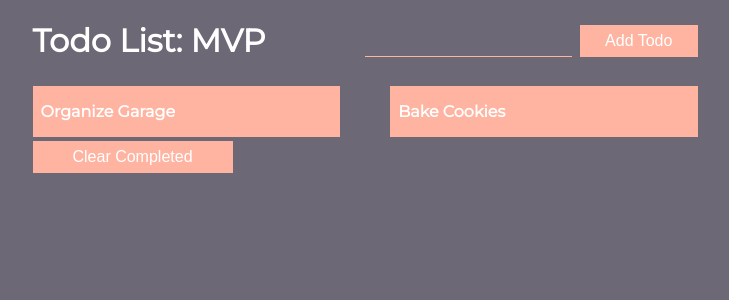
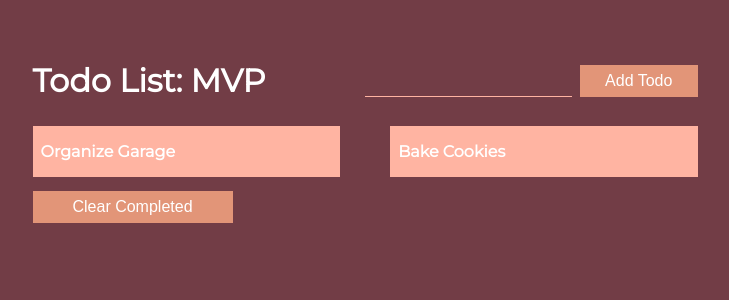
Before and after one commit to maribelcuales/React-Todo-Project, a React (Create React App) app: page / in a window 1280 px wide. Shown: the top 300 px of the page, without its empty margins (275-1004 px from the left). Built offline with nearby package versions, Linux system fonts and the light colour scheme; the HTML template or start-up script is replaced by a standard one.

Commit message:
Added div to contain to clear button and css styling to it.

```diff
--- a/src/components/TodoList.js
+++ b/src/components/TodoList.js
@@ -3,6 +3,7 @@
 
 import React from "react";
 import Todo from "./Todo";
+import '../styles.css';
 
 const TodoList = props => {
   return (
@@ -14,10 +15,12 @@ const TodoList = props => {
           toggleTodo={props.toggleTodo}
         />
       ))}
-      <button className="clear=btn"
-      onClick={props.clearCompleted}>
-        Clear Completed
-      </button>
+      <div className="clear-btn-container">
+        <button className="clear=btn"
+        onClick={props.clearCompleted}>
+          Clear Completed
+        </button>
+      </div>
     </div>
   );
 };
--- a/src/styles.css
+++ b/src/styles.css
@@ -9,7 +9,7 @@ body {
 }
 
 body {
-  background-color: #6d6875;
+  background-color: #723d46;
 }
 
 h1,
@@ -31,6 +31,7 @@ span {
   padding: 0 36px;
   max-width: 665px;
   margin: 0 auto;
+  margin-top: 40px;
 }
 
 .header {
@@ -58,7 +59,7 @@ form {
 }
 
 form > input {
-  background-color: #6d6875;
+  background-color: #723d46;
   border: 0;
   padding: 6px 0;
   font-size: 1rem;
@@ -70,8 +71,8 @@ form > input {
 }
 
 button {
-  background-color: #ffb4a2;
-  border: 1px solid #ffb4a2;
+  background-color: #e29578;
+  border: 1px solid #e29578;
   color: white;
   font-size: 16px;
   padding: 6px 14px;
@@ -82,9 +83,11 @@ input::placeholder {
   opacity: 1;
 }
 
+.clear-btn-container {
+  margin-top: 10px;
+  margin-bottom: 10px;
+}
+
 .clear-btn {
   margin-top: 20px;
-  width: 45%;
-  padding-top: 5px;
-  background-color: yellow;
 }
```
